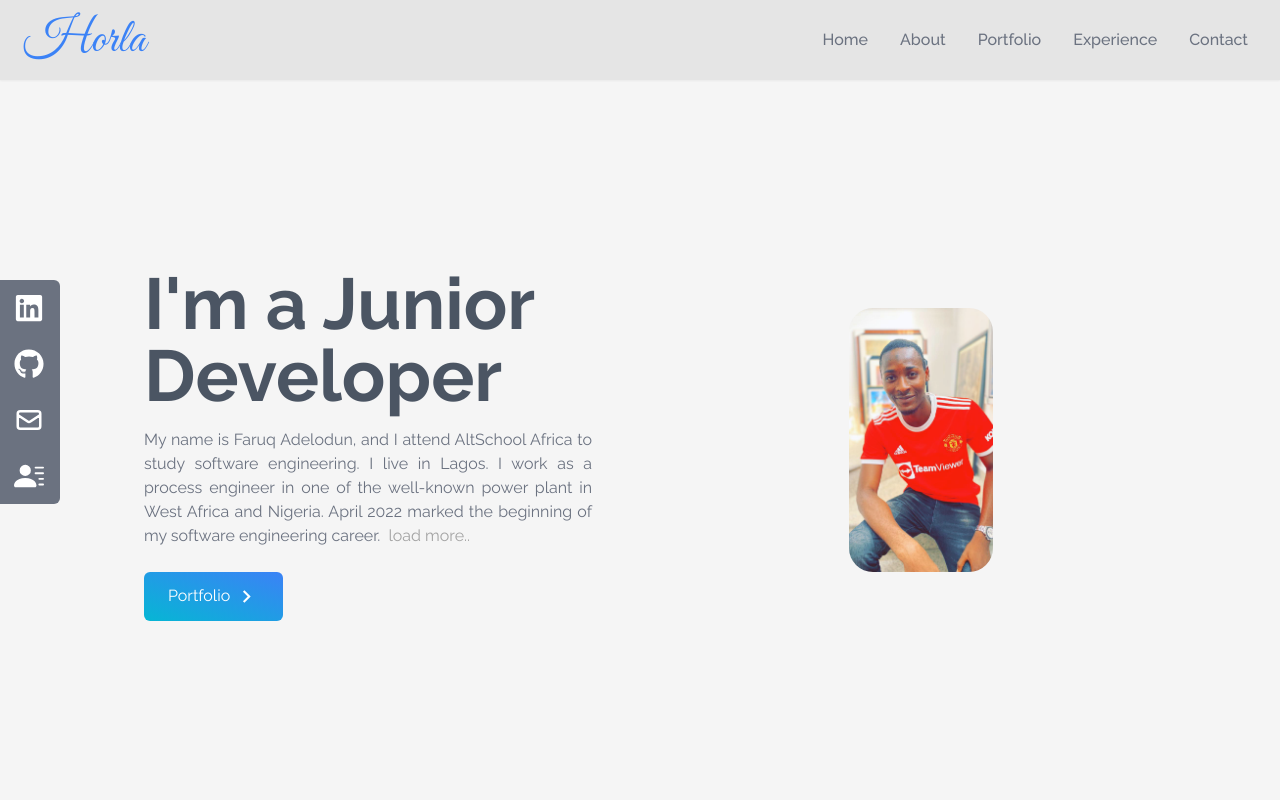
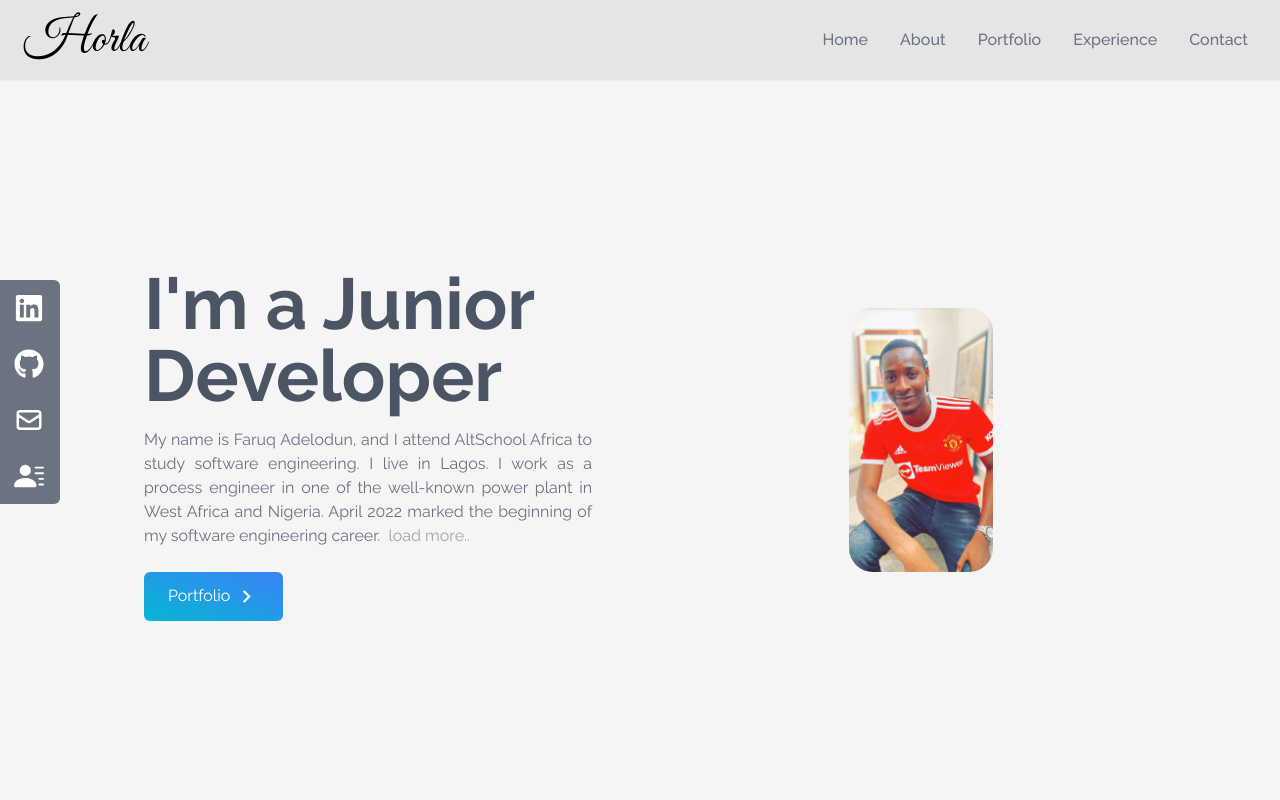
Before and after one commit to horlayeanca/my-portfolio, a React (Create React App) app: page / in a window 1280 px wide. Shown: the top 800 px of the page. Built offline with nearby package versions, Linux system fonts and the light colour scheme.

Commit message:
little refactoring

```diff
--- a/src/conponents/NavBar.jsx
+++ b/src/conponents/NavBar.jsx
@@ -30,7 +30,7 @@ const NavBar = () => {
   return (
     <div className="flex justify-between items-center w-full h-20 px-4 text-white bg-neutral-200 shadow-sm fixed">
       <div>
-        <h1 className="text-5xl text-blue-500 font-signature ml-2">Horla</h1>
+        <h1 className="text-5xl text-black font-signature ml-2">Horla</h1>
       </div>
       <ul className="hidden md:flex">
         {links.map(({ id, link }) => (
@@ -51,7 +51,7 @@ const NavBar = () => {
         {nav ? <FaTimes size={30} /> : <FaBars size={30} />}
       </div>
       {nav && (
-        <ul className="flex flex-col justify-center items-center absolute top-0 left-0 w-full h-screen bg-gradient-to-b from-gray to-brown-400 text-gray-500">
+        <ul className="flex flex-col justify-center items-center absolute top-0 left-0 w-full h-screen bg-white text-gray-500">
           {links.map(({ id, link }) => (
             <li
               key={id}
```
